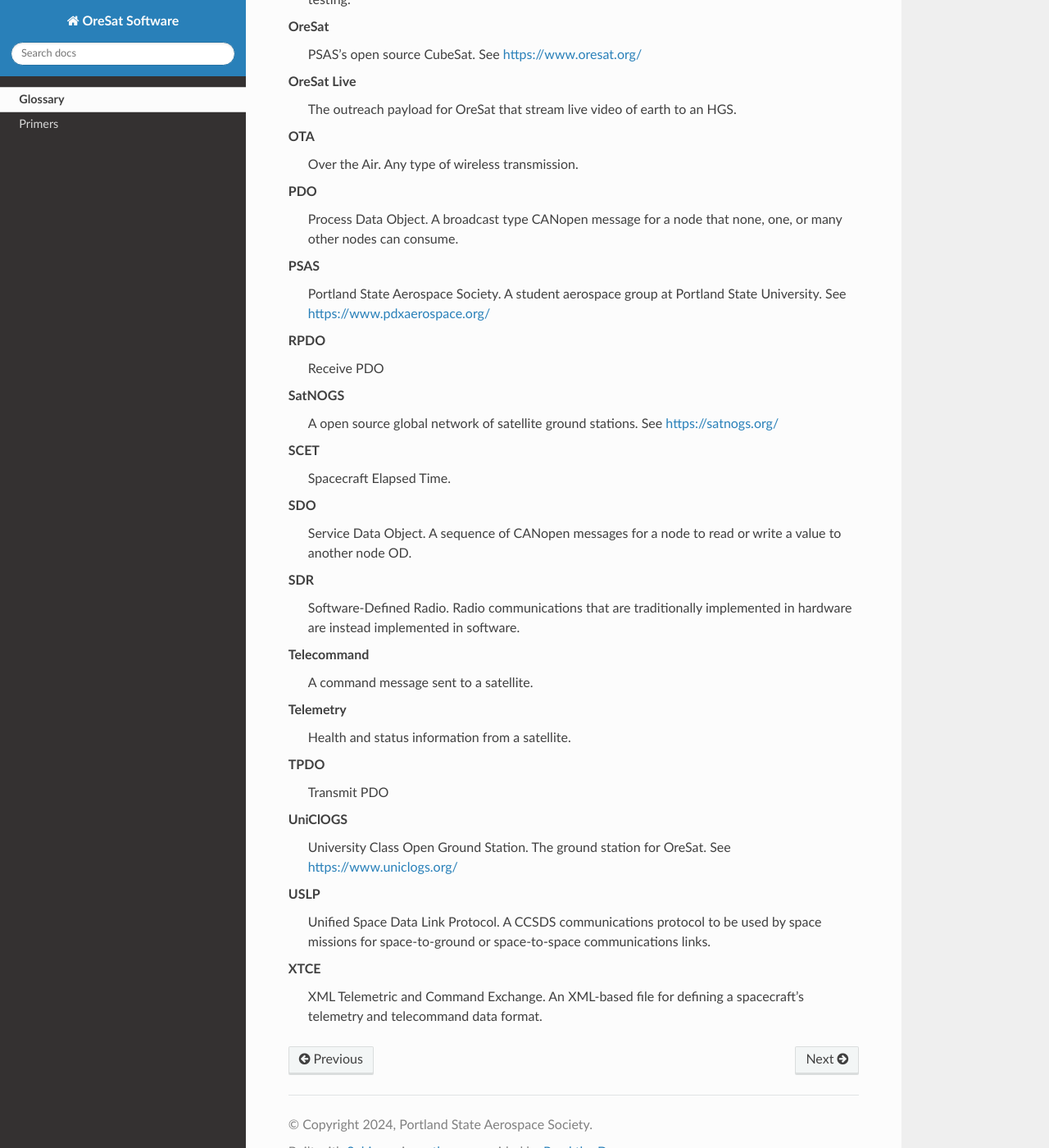
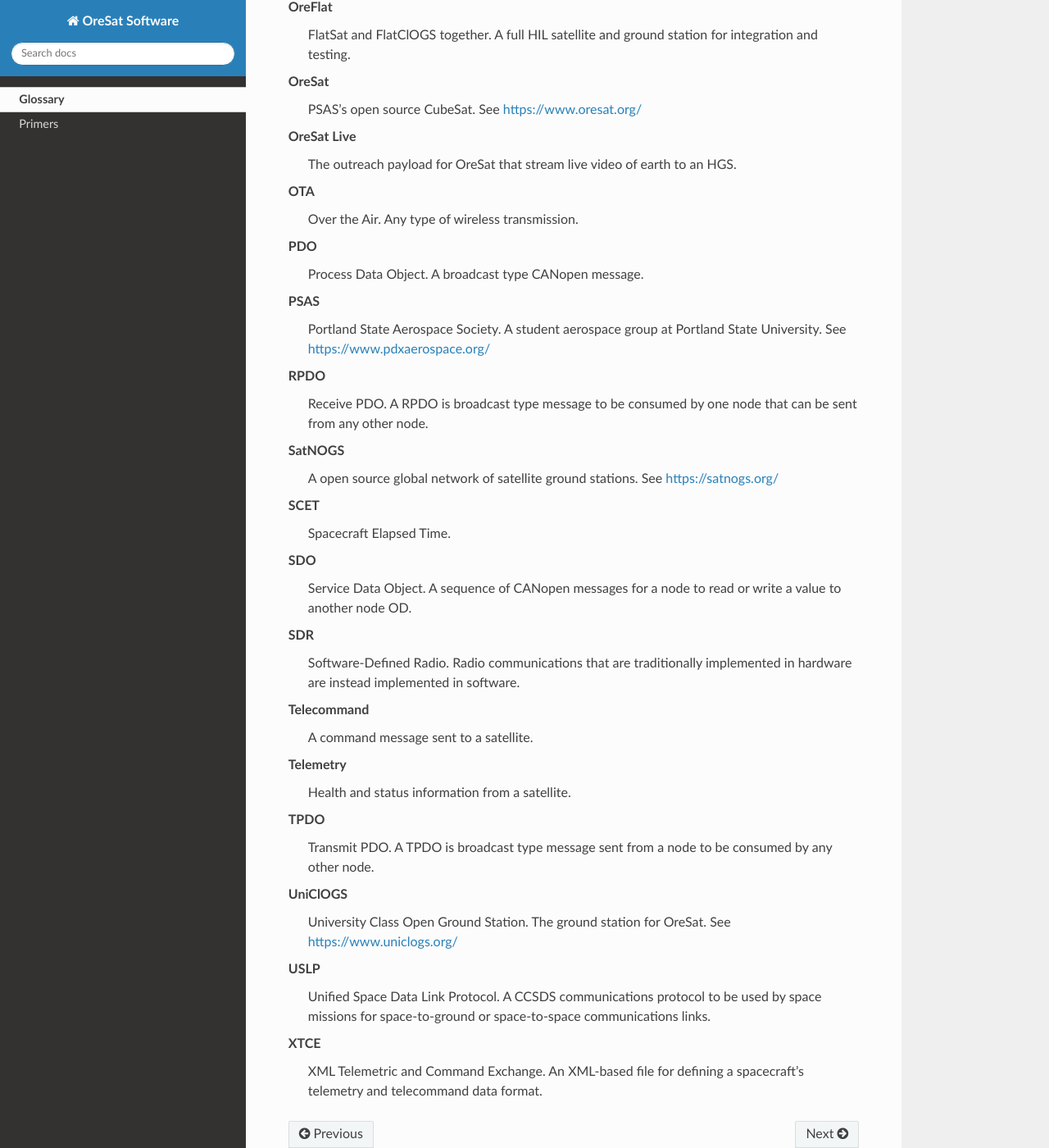
Before and after one commit to oresat/oresat-software-docs, a Sphinx documentation site: the page built from docs/glossary.rst, in a window 1280 px wide and 1400 px high, scrolled down 1788 px. Shown: the whole window at 82% size. Built offline with Sphinx 7.4.7 and the Read the Docs theme 2.0.0, drawn with Linux system fonts in a browser that asks for light colours; pages that are not in the unit, such as notebooks, are missing from menus; comment, search, counter and statistics services are not loaded; some of the changed text lies outside the part shown.

Commit message:
remove whitespace and other minor fixes

```diff
--- a/docs/glossary.rst
+++ b/docs/glossary.rst
@@ -8,39 +8,35 @@
     :sorted:
 
     CubeSat
-        A small satellite is made up of multiples of 10cm × 10cm × 10cm cubic
-        units.
+        A small satellite is made up of multiples of 10cm × 10cm × 10cm cubic units.
 
     OreSat
         PSAS's open source CubeSat. See https://www.oresat.org/
 
     PSAS
-        Portland State Aerospace Society. A student aerospace group at Portland
-        State University. See https://www.pdxaerospace.org/
+        Portland State Aerospace Society. A student aerospace group at Portland State University.
+        See https://www.pdxaerospace.org/
 
     CFC
         Cirrus Flux Camera. The science payload for OreSat.
 
     SDR
-        Software-Defined Radio. Radio communications that are traditionally
-        implemented in hardware are instead implemented in software.
+        Software-Defined Radio. Radio communications that are traditionally implemented in hardware
+        are instead implemented in software.
 
     C3
-        Command, communication, and control card. It is the flight computer for
-        OreSat.
+        Command, communication, and control card. It is the flight computer for OreSat.
 
     CAN
-        Control Area Network. A message bus for embedded systems common in the
-        automotive industry.
+        Control Area Network. A message bus for embedded systems common in the automotive industry.
 
     CANopen
-        A communication protocol and device profile specification for a CAN
-        bus defined by CAN in Automation. More info at https://can-cia.org/
+        A communication protocol and device profile specification for a CAN bus defined by CAN in
+        Automation. More info at https://can-cia.org/
 
     OLAF
-        OreSat Linux Application Framework. The pythonic CANopen application
-        framework for all OreSat Linux cards. See
-        https://github.com/oresat/oresat-olaf
+        OreSat Linux Application Framework. The pythonic CANopen application framework for all
+        OreSat Linux cards. See https://github.com/oresat/oresat-olaf
 
     OD
         Object Dictionary. The main data structure of a CANopen node.
@@ -56,24 +52,22 @@
         Handheld Ground Station. Ground part of the OreSat Live system.
 
     EDL
-        Engineering Data Link. The main communication data link between OreSat
-        and UniClOGS used for commanding OreSat and uploading/downloading
-        files to/from OreSat.
+        Engineering Data Link. The main communication data link between OreSat and UniClOGS used
+        for commanding OreSat and uploading/downloading files to/from OreSat.
 
     SatNOGS
-        A open source global network of satellite ground stations. See
-        https://satnogs.org/
+        A open source global network of satellite ground stations. See https://satnogs.org/
 
     FlatSat
-        The development environment for OreSat. The dev OreSat is layout flat on
-        a table, hence the name FlatSat.
+        The development environment for OreSat. The dev OreSat is layout flat on a table, hence
+        the name FlatSat.
 
     FlatClOGS
         A development environment for UniClOGS software connected to FlatSat.
 
     OreFlat
-        FlatSat and FlatClOGS together. A full HIL satellite and ground
-        station for integration and testing.
+        FlatSat and FlatClOGS together. A full HIL satellite and ground station for integration
+        and testing.
 
     Telecommand
         A command message sent to a satellite.
@@ -85,60 +79,61 @@
         Over the Air. Any type of wireless transmission.
 
     SDO
-        Service Data Object. A sequence of CANopen messages for a node to
-        read or write a value to another node OD.
+        Service Data Object. A sequence of CANopen messages for a node to read or write a value to
+        another node OD.
 
     PDO
-        Process Data Object. A broadcast type CANopen message for a
-        node that none, one, or many other nodes can consume.
+        Process Data Object. A broadcast type CANopen message.
 
     EMCY
-        Emergency Object. A broadcast CANopen message to mark an error on a node used
-        for diagnostics.
+        Emergency Object. A broadcast CANopen message to mark an error on a node, used for
+        diagnostics.
 
     OreSat Live
         The outreach payload for OreSat that stream live video of earth to an HGS.
 
     HIL
-        Hardware-in-the-loop. A test bench setup for testing and validating
-        software with the real hardware.
+        Hardware-in-the-loop. A test bench setup for testing and validating software with the real
+        hardware.
 
     Octet
-        A unit of 8-bits. In communications, it is common to the unit octet, as
-        the unit byte has historically been platform-dependent, while an octet
-        has always been 8-bits.
+        A unit of 8-bits. In communications, it is common to the unit octet, as the unit byte has
+        historically been platform-dependent, while an octet has always been 8-bits.
 
     CCSDS
-        Consultative Committee for Space Data System. A committee of governmental
-        space-agencies to discuss and develop standards for space data and information
-        systems. See https://public.ccsds.org/default.aspx
+        Consultative Committee for Space Data System. A committee of governmental space-agencies
+        to discuss and develop standards for space data and information systems.
+        See https://public.ccsds.org/default.aspx
 
     USLP
-        Unified Space Data Link Protocol. A CCSDS communications protocol to be used
-        by space missions for space-to-ground or space-to-space communications links.
+        Unified Space Data Link Protocol. A CCSDS communications protocol to be used by space
+        missions for space-to-ground or space-to-space communications links.
 
     CFDP
-        CCSDS File Delivery Protocol. A CCSDS file transfer protocol to be used
-        by space missions.
+        CCSDS File Delivery Protocol. A CCSDS file transfer protocol to be used by space missions.
 
     XTCE
-        XML Telemetric and Command Exchange. An XML-based file for defining
-        a spacecraft's telemetry and telecommand data format.
+        XML Telemetric and Command Exchange. An XML-based file for defining a spacecraft's
+        telemetry and telecommand data format.
 
     ECSS
-        European Cooperation for Space Standardization. Calibration of the
-        ESA (European Space Agency), the European space industries, and several space
-        agencies, to develop and maintain space mission standards for European space
-        missions.
+        European Cooperation for Space Standardization. Calibration of the ESA (European Space
+        Agency), the European space industries, and several space agencies, to develop and
+        maintain space mission standards for European space missions.
 
     SCET
         Spacecraft Elapsed Time.
 
     TPDO
-        Transmit PDO
+        Transmit PDO. A TPDO is broadcast type message sent from a node to be consumed by any other
+        node.
 
     RPDO
-        Receive PDO
+        Receive PDO. A RPDO is broadcast type message to be consumed by one node that can be sent
+        from any other node.
 
     COB-ID
         Communication Object Identifier. Used to identify a CANopen messages.
+
+    DxWiFi
+        Long distance WiFi.
--- a/docs/primers/canopen.rst
+++ b/docs/primers/canopen.rst
@@ -138,7 +138,7 @@
    of OD definitions as YAML files can be found in the `oresat-configs`_ git repo.
    Each YAML config acts like EDS, but as all configs are loaded in by script the
    resulting data gets turned  into a DCF equivalent. Also, all YAML config file are
-   much smaller and easier to quickly understand than an EDS/DCF file.
+   much smaller and easier to quickly understand than an EDS / DCF file.
 
 Messages
 --------
--- a/docs/primers/github-actions.rst
+++ b/docs/primers/github-actions.rst
@@ -1,7 +1,7 @@
-Github Actions
-==============
+GitHub Actions Primer
+=====================
 
-What is Github Actions?
+What is GitHub Actions?
 -----------------------
 GitHub Actions is a tool provided by GitHub, the platform where you store and manage your code.
 This tool helps you automate tasks related to your code, such as automatically testing it,
--- a/docs/primers/index.rst
+++ b/docs/primers/index.rst
@@ -4,9 +4,9 @@
 .. toctree::
    :maxdepth: 2
 
+   can
+   canopen
+   docker
    git
    github-actions
-   docker
    vagrant
-   can
-   canopen
```
Also changed, not shown: other parts of docs/primers/canopen.rst (+1 -1 lines), docs/primers/can.rst (+10 -2 lines), docs/primers/git.rst (line endings or trailing spaces).
